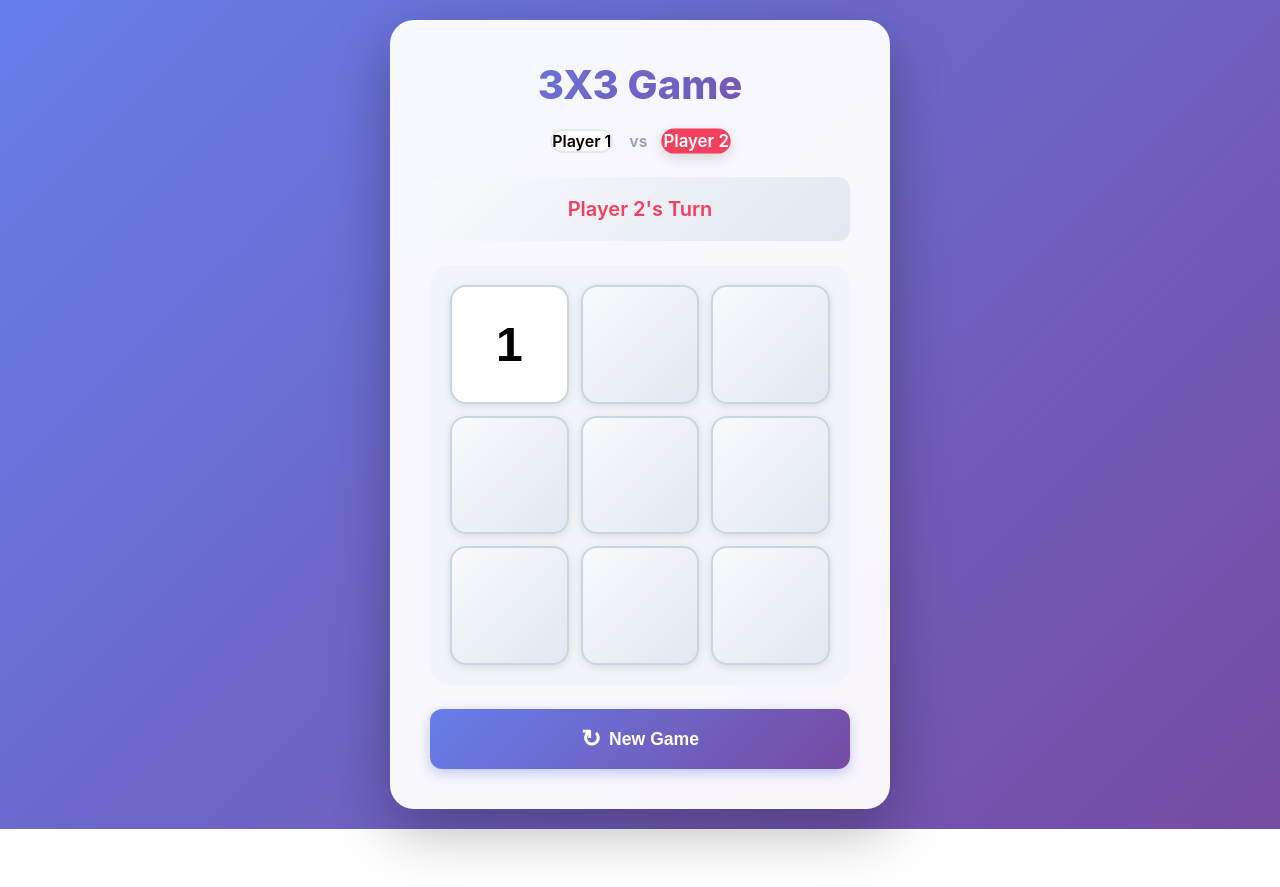
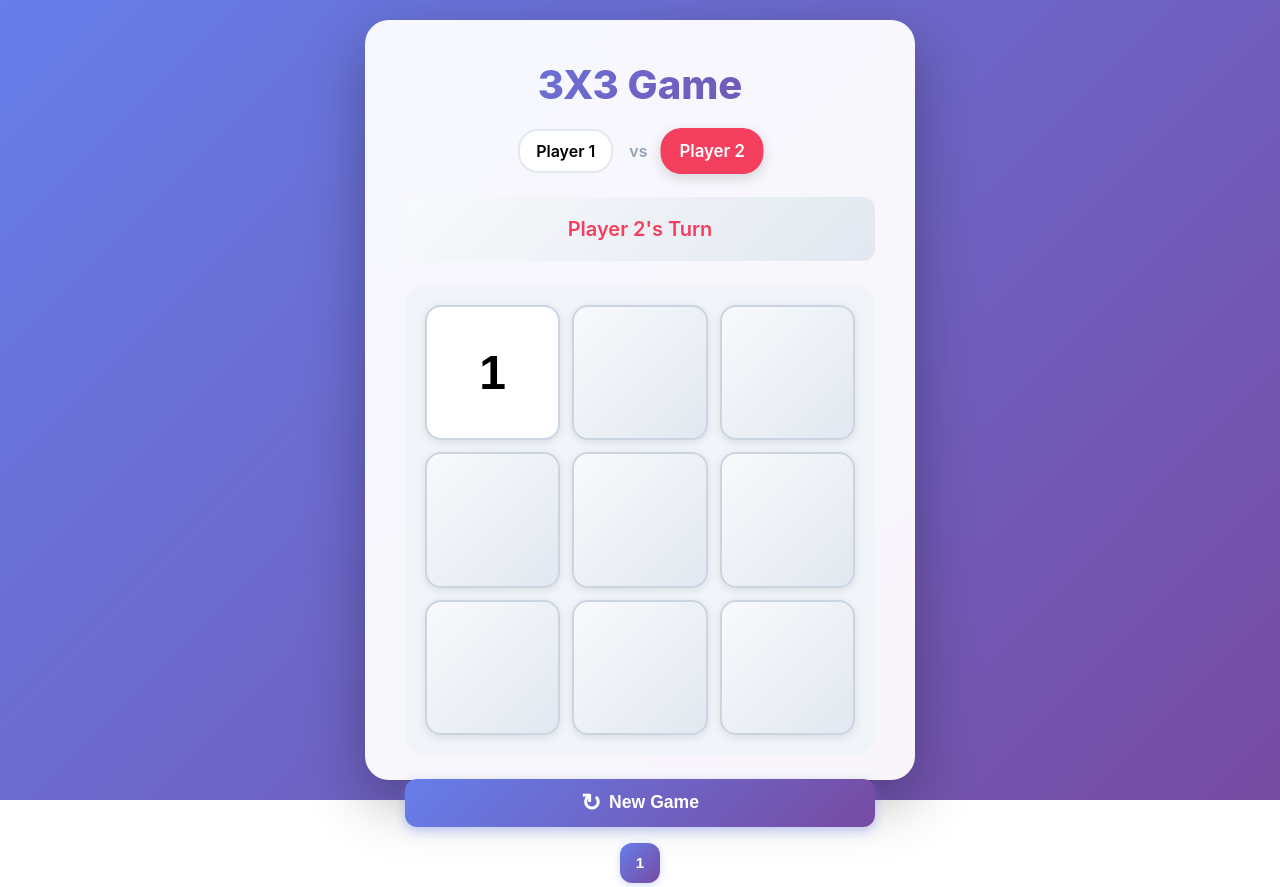
Before and after one commit to gutiere5/js-react-number-match, a React (Create React App) app: page / in a window 1280 px wide. Both pictures are taken after a click on the button 509 px from the left and 344 px from the top of the page. Before the commit the page ends 829 px from the top, so only its background shows below. Built offline with nearby package versions, Linux system fonts and the light colour scheme.

Commit message:
added history move, move components to different files for seperation of concerns

```diff
--- a/src/App.css
+++ b/src/App.css
@@ -6,6 +6,7 @@
 
 .game-container {
   min-height: 100vh;
+  max-height: 100vh;
   display: flex;
   align-items: center;
   justify-content: center;
@@ -17,7 +18,8 @@
 }
 
 .game-card {
-  max-width: 500px;
+  max-width: 550px;
+  max-height: 95vh;
   width: 100%;
   background: rgba(255, 255, 255, 0.95);
   backdrop-filter: blur(10px);
@@ -55,10 +57,9 @@
 }
 
 .player-badge {
-  display: flex;
   align-items: center;
   gap: 8px;
-  padding: 10x 16px;
+  padding: 10px 16px;
   border-radius: 20px;
   border: 2px solid #e2e8f0;
   background: white;
@@ -175,9 +176,17 @@
 }
 
 /* Reset Button */
+.bottom-container {
+  display: flex;
+  flex-direction: column;
+  gap: 12px;
+}
+
 .reset-button {
+  flex-shrink: 0;
   width: 100%;
-  padding: 16px;
+  height: 48px;
+  padding: 0;
   border: none;
   border-radius: 12px;
   background: linear-gradient(135deg, #667eea 0%, #764ba2 100%);
@@ -206,6 +215,53 @@
   font-size: 1.5rem;
 }
 
+.game-history {
+  display: flex;
+  flex-direction: row;
+  flex-wrap: wrap;
+  gap: 8px;
+  list-style: none;
+  padding: 4px;
+  justify-content: center;
+}
+
+.game-history li {
+  list-style: none;
+}
+
+.history-button {
+  width: 40px;
+  height: 40px;
+  min-width: 40px;
+  padding: 0;
+  border: none;
+  border-radius: 12px;
+  background: linear-gradient(135deg, #667eea 0%, #764ba2 100%);
+  color: white;
+  font-size: .95rem;
+  font-weight: 600;
+  cursor: pointer;
+  display: flex;
+  align-items: center;
+  justify-content: center;
+  transition: all 0.3s ease;
+  box-shadow: 0 2px 8px rgba(102, 126, 234, 0.3);
+}
+
+.history-button:hover {
+  transform: translateY(-2px);
+  box-shadow: 0 4px 12px rgba(102, 126, 234, 0.4);
+}
+
+.history-button:active {
+  transform: translateY(0);
+}
+
+.history-icon {
+  display: none;
+}
+
+
 /* Responsive */
 @media (max-width: 640px) {
   .game-card {
--- a/src/App.js
+++ b/src/App.js
@@ -1,62 +1,47 @@
 import './App.css';
 import { useState } from 'react';
 import { motion } from 'motion/react';
+import Board from './components/Board';
+import { calculateDraw, calculateWinner } from './utils/gameLogic';
 
-function Square({ value, onSquareClick, isWinningSquare }) {
+export default function Game() {
+  const [history, setHistory] = useState([Array(9).fill("?")]);
+  const [currentMove, setCurrentMove] = useState(0);
+  const currentSquares = history[currentMove];
+  const turn1IsNext = currentMove % 2 === 0;
+
+  const result = calculateWinner(currentSquares);
+  const winner = result?.winner;
+  const isDraw = calculateDraw(currentSquares);
+
+
+  function jumpTo(nextMove) {
+    setCurrentMove(nextMove);
+  };
+
+  const moves = history.map((squares, move) => {
+    if (move === 0) return null;
+
     return (
-    <motion.button
-      whileHover={{ scale: value === "?" ? 1.05 : 1 }}
-      whileTap={{ scale: value === "?" ? 0.95 : 1 }}
-      onClick={onSquareClick}
-      className={`square ${isWinningSquare ? 'winning' : ''} ${value !== "?" ? 'filled' : ''}`}
-    >
-      {value === "1" && (
-        <motion.div
-          initial={{ scale: 0, rotate: -180 }}
-          animate={{ scale: 1, rotate: 0 }}
-          transition={{ type: "spring", stiffness: 260, damping: 20 }}
-          className="player-1"
-        >
-          1
-        </motion.div>
-      )}
-      {value === "2" && (
-        <motion.div
-          initial={{ scale: 0, rotate: 180 }}
-          animate={{ scale: 1, rotate: 0 }}
-          transition={{ type: "spring", stiffness: 260, damping: 20 }}
-          className="player-2"
-        >
-          2
-        </motion.div>
-      )}
-    </motion.button>
+      <li key={move}>
+        <button onClick={() => jumpTo(move)} className='history-button'>
+          {move}
+        </button>
+      </li>
     );
-}
+  }).filter(Boolean);
 
-export default function Board() {
-  const [squares, setSquares] = useState(Array(9).fill("?"));
-  const [turn1IsNext, setTurnIsNext] = useState(true);
+  function handlePlay(nextSquares) {
+    const nextHistory = [...history.slice(0, currentMove + 1), nextSquares];
 
-  function handleClick(i) {
-    if (calculateWinner(squares)?.winner || squares[i] !== "?") {
-      return;
-    }
-    const nextSquares = squares.slice();
-    nextSquares[i] = turn1IsNext ? "1" : "2";
-    setSquares(nextSquares);
-    setTurnIsNext(!turn1IsNext);
+    setHistory(nextHistory);
+    setCurrentMove(nextHistory.length - 1);
   }
 
   function handleReset() {
-    setSquares(Array(9).fill("?"));
-    setTurnIsNext(true);
+    setHistory([Array(9).fill("?")]);
+    setCurrentMove(0);
   }
-
-  const result = calculateWinner(squares);
-  const winner = result?.winner;
-  const winningLine = result?.line || [];
-  const isDraw = !winner && squares.every(square => square !== "?");
 
   return (
     <div className="game-container">
@@ -108,41 +93,20 @@ export default function Board() {
           </motion.div>
 
           {/* Game Board */}
-          <div className='board'>
-            {squares.map((square, index) => (
-              <Square key={index} value={square} onSquareClick={() => handleClick(index)} isWinningSquare={winningLine.includes(index)} />
-            ))}
-          </div>
+          <div > <Board turn1IsNext={turn1IsNext} onPlay={handlePlay} squares={currentSquares} /> </div>
 
           {/* Reset Button */}
+          <div className="bottom-container">
             <button onClick={handleReset} className='reset-button'>
               <span className='reset-icon'>↻</span>
               New Game
             </button>
+            <ol className='game-history'>
+              {moves}
+            </ol>
+          </div>
         </div>
       </div>
     </div >
   );
 }
-
-function calculateWinner(squares) {
-  const lines = [
-    [0, 1, 2],
-    [3, 4, 5],
-    [6, 7, 8],
-    [0, 3, 6],
-    [1, 4, 7],
-    [2, 5, 8],
-    [0, 4, 8],
-    [2, 4, 6],
-  ];
-
-  for (let i = 0; i < lines.length; i++) {
-    const [a, b, c] = lines[i];
-    const firstSquare = squares[a];
-    if (firstSquare && firstSquare !== "?" && firstSquare === squares[b] && firstSquare === squares[c]) {
-      return { winner: firstSquare, line: lines[i] };
-    }
-  }
-  return null;
-}
--- /dev/null
+++ b/src/components/Board.js
@@ -0,0 +1,27 @@
+import Square from './Square';
+import { calculateWinner } from '../utils/gameLogic';
+
+export default function Board({ onPlay, turn1IsNext, squares }) {
+    const result = calculateWinner(squares);
+    const winningLine = result?.line || [];
+
+
+    function handleClick(i) {
+        if (calculateWinner(squares) || squares[i] !== "?") {
+            return;
+        }
+        const nextSquares = squares.slice();
+        nextSquares[i] = turn1IsNext ? "1" : "2";
+        onPlay(nextSquares);
+    }
+
+    return (
+        <div className='board'>
+            {
+                squares.map((square, index) => (
+                    <Square key={index} value={square} onSquareClick={() => handleClick(index)} isWinningSquare={winningLine.includes(index)} />
+                ))
+            }
+        </div>
+    );
+}
--- /dev/null
+++ b/src/components/Square.js
@@ -0,0 +1,33 @@
+import { motion } from "motion/react";
+
+export default function Square({ value, onSquareClick, isWinningSquare }) {
+    return (
+        <motion.button
+            whileHover={{ scale: value === "?" ? 1.05 : 1 }}
+            whileTap={{ scale: value === "?" ? 0.95 : 1 }}
+            onClick={onSquareClick}
+            className={`square ${isWinningSquare ? 'winning' : ''} ${value !== "?" ? 'filled' : ''}`}
+        >
+            {value === "1" && (
+                <motion.div
+                    initial={{ scale: 0, rotate: -180 }}
+                    animate={{ scale: 1, rotate: 0 }}
+                    transition={{ type: "spring", stiffness: 260, damping: 20 }}
+                    className="player-1"
+                >
+                    1
+                </motion.div>
+            )}
+            {value === "2" && (
+                <motion.div
+                    initial={{ scale: 0, rotate: 180 }}
+                    animate={{ scale: 1, rotate: 0 }}
+                    transition={{ type: "spring", stiffness: 260, damping: 20 }}
+                    className="player-2"
+                >
+                    2
+                </motion.div>
+            )}
+        </motion.button>
+    );
+}
--- /dev/null
+++ b/src/utils/gameLogic.js
@@ -0,0 +1,25 @@
+export function calculateWinner(squares) {
+    const lines = [
+        [0, 1, 2],
+        [3, 4, 5],
+        [6, 7, 8],
+        [0, 3, 6],
+        [1, 4, 7],
+        [2, 5, 8],
+        [0, 4, 8],
+        [2, 4, 6],
+    ];
+
+    for (let i = 0; i < lines.length; i++) {
+        const [a, b, c] = lines[i];
+        const firstSquare = squares[a];
+        if (firstSquare && firstSquare !== "?" && firstSquare === squares[b] && firstSquare === squares[c]) {
+            return { winner: firstSquare, line: lines[i] };
+        }
+    }
+    return null;
+}
+
+export function calculateDraw(squares) {
+    return !calculateWinner(squares) && squares.every(square => square !== "?");
+}
```
Lines whose indentation alone changed are shown as unchanged.
